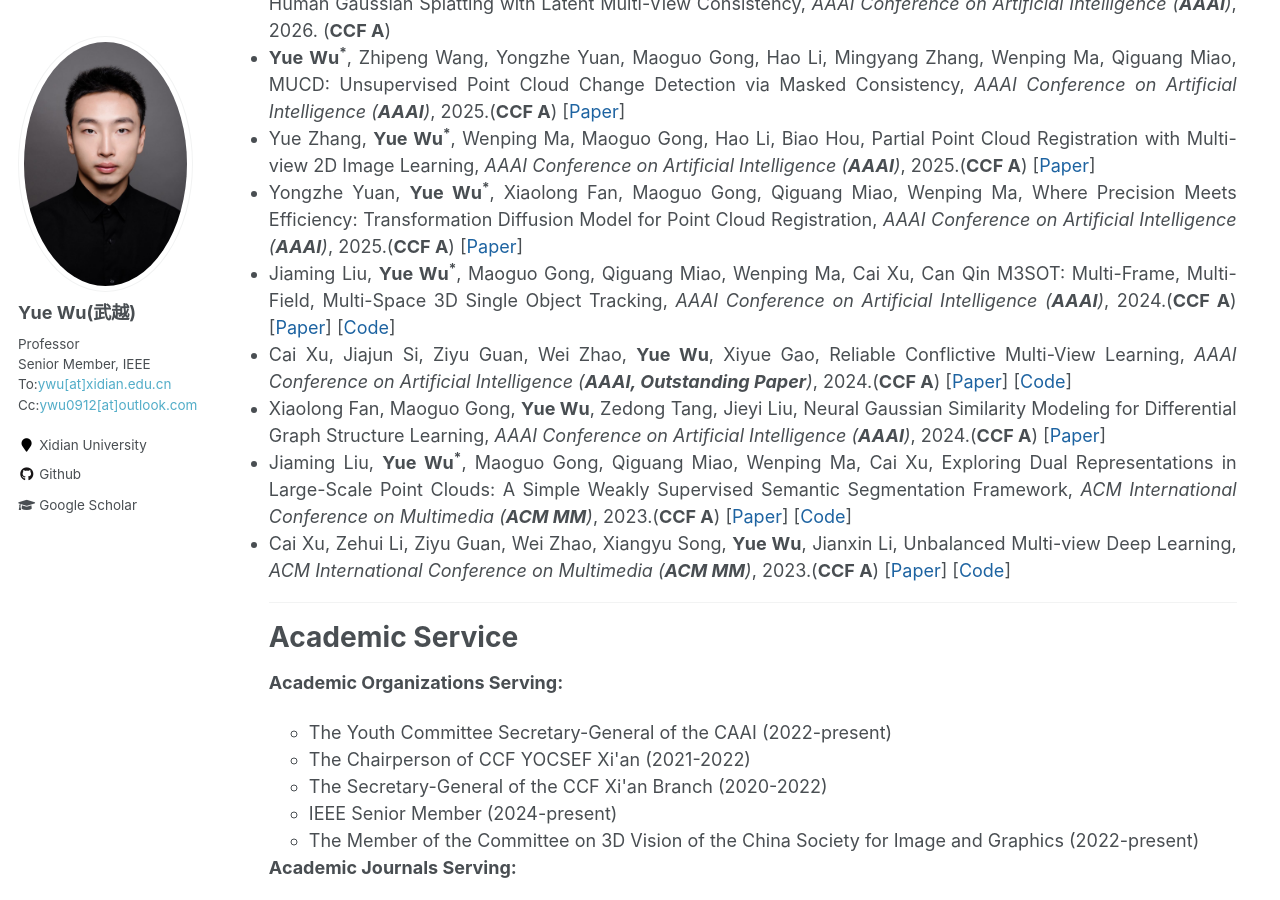
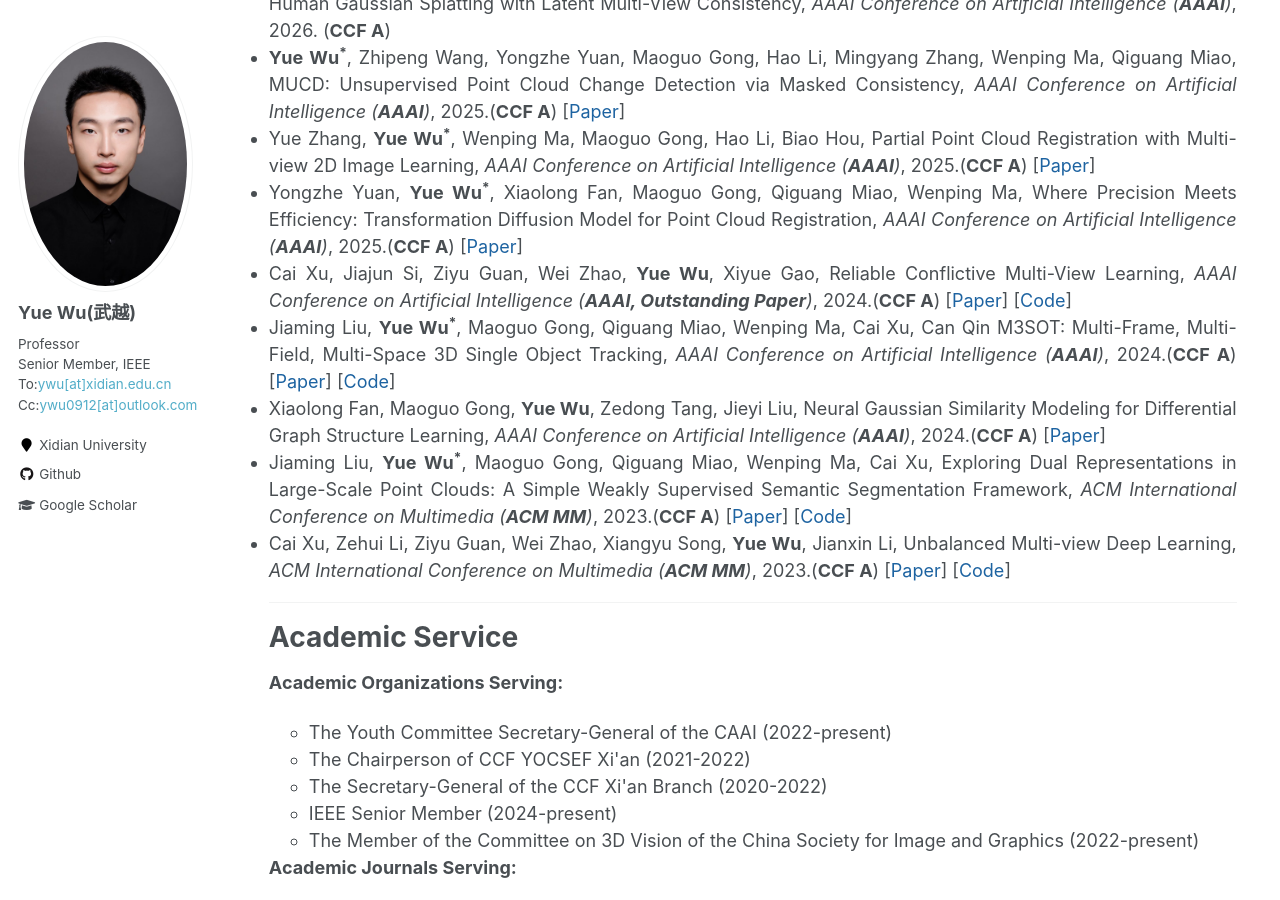
Before and after one commit to ywuchina/ywuchina.github.io, a Jekyll site: the page built from _pages/home.md, in a window 1280 px wide and 900 px high, scrolled down 3607 px. Built offline with Jekyll 4.4.1, drawn with Linux system fonts in a browser that asks for light colours; some of the changed lines change nothing that is shown.

Commit message:
Update paper.html

```diff
--- a/_includes/paper.html
+++ b/_includes/paper.html
@@ -287,15 +287,6 @@ PointMC: Multi-instance Point Cloud Registration Based on Maximal Cliques,
 </li>
 
 <li style="margin-bottom: 1.5;">
-    <span>Jiaming Liu, <b>Yue Wu<sup>*</sup></b>, Maoguo Gong, Qiguang Miao, Wenping Ma, Cai Xu, Can Qin
-    M3SOT: Multi-Frame, Multi-Field, Multi-Space 3D Single Object Tracking,
-    <i>AAAI Conference on Artificial Intelligence (<b>AAAI</b>)</i>, 2024.(<b>CCF A</b>)
-    [<a href= "https://ojs.aaai.org/index.php/AAAI/article/view/28152" target="_blank">Paper</a>]
-    [<a href= "https://github.com/liujia99/M3SOT" target="_blank">Code</a>]
-    </span>
-</li>
-
-<li style="margin-bottom: 1.5;">
 <span>
   Cai Xu, Jiajun Si, Ziyu Guan, Wei Zhao, <b>Yue Wu</b>, Xiyue Gao,
 Reliable Conflictive Multi-View Learning,
@@ -305,6 +296,14 @@ Reliable Conflictive Multi-View Learning,
 </span>
 </li>
 
+<li style="margin-bottom: 1.5;">
+    <span>Jiaming Liu, <b>Yue Wu<sup>*</sup></b>, Maoguo Gong, Qiguang Miao, Wenping Ma, Cai Xu, Can Qin
+    M3SOT: Multi-Frame, Multi-Field, Multi-Space 3D Single Object Tracking,
+    <i>AAAI Conference on Artificial Intelligence (<b>AAAI</b>)</i>, 2024.(<b>CCF A</b>)
+    [<a href= "https://ojs.aaai.org/index.php/AAAI/article/view/28152" target="_blank">Paper</a>]
+    [<a href= "https://github.com/liujia99/M3SOT" target="_blank">Code</a>]
+    </span>
+</li>
 
 <!--缺代码-->
 <li style="margin-bottom: 1.5;">
```
